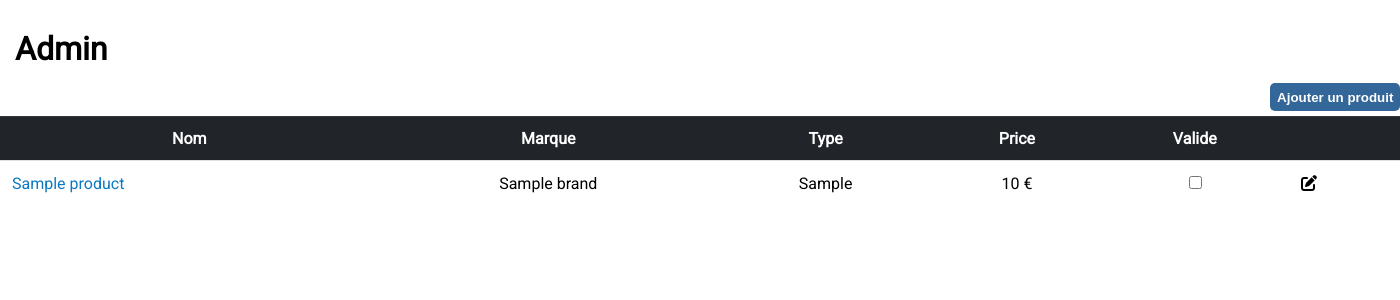
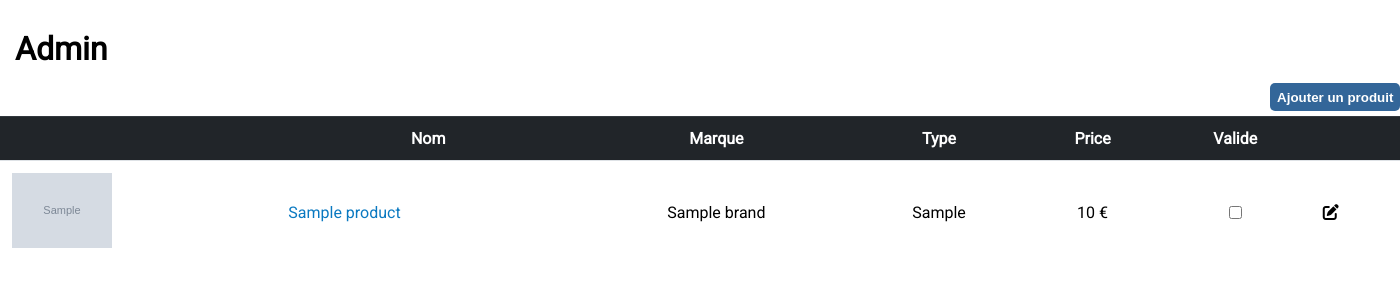
Before and after one commit to baptiste-cornic/bike-shop, a Symfony app: template templates/admin/index.html.twig in a window 1400 px wide. Shown: the part 100-400 px from the top of the page. Run offline with Twig, Linux system fonts and the light colour scheme; the template is opened without the code that fills it: most values are stand-ins (such as "Sample title", 1, 10 or a date in 2020); grey boxes marked "Sample" are stand-in pictures; some libraries are stand-ins or nearby versions.

Commit message:
Add : img

```diff
--- a/templates/admin/index.html.twig
+++ b/templates/admin/index.html.twig
@@ -9,6 +9,7 @@
         <table>
             <thead>
                 <tr>
+                    <th></th>
                     <th>Nom</th>
                     <th>Marque</th>
                     <th>Type</th>
@@ -20,6 +21,7 @@
             <tbody>
                 {% for product in products %}
                     <tr>
+                        <td><img style="width: 100px" src="{{ asset('assets/img/'~product.picture) }}"></td>
                         <td><a class="blue-link" href="{{ path('product', {'id' : product.id}) }}">{{ product.name }}</a></td>
                         <td class="text-center">{{ product.brand }}</td>
                         <td class="text-center">{{ product.productType }}</td>
```
